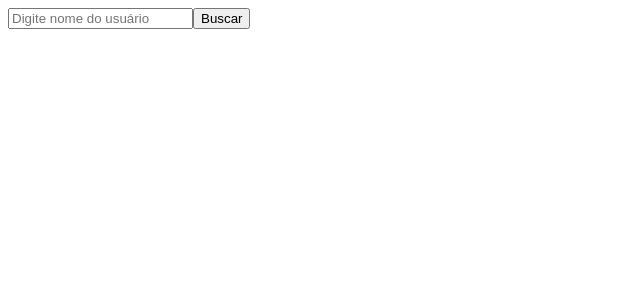
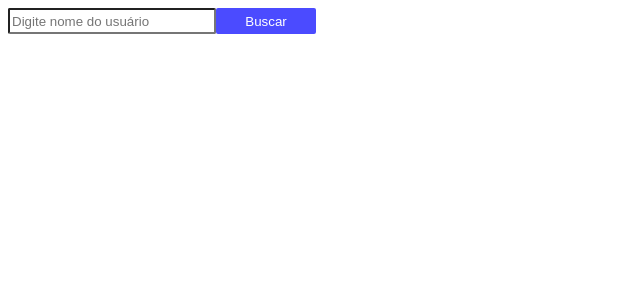
Before and after one commit to diegooppitz/github-api, a Vue app: page / in a window 1280 px wide. Shown: the top 300 px of the page, without its empty margins (0-640 px from the left). Built offline with nearby package versions, Linux system fonts and the light colour scheme.

Commit message:
initial sass

```diff
--- /dev/null
+++ b/src/assets/sass/_main.scss
@@ -0,0 +1,25 @@
+@import url(search.scss);
+
+* {
+  list-style: none;
+}
+
+body {
+  text-align: center;
+}
+
+ul {
+  padding-left: 0;
+}
+
+#app {
+  position: absolute;
+  transform: translate(-50%, 0);
+  left: 50%;
+  top: 25%;
+}
+
+img {
+  width: 300px;
+  height: 300px;
+}
--- /dev/null
+++ b/src/assets/sass/search.scss
@@ -0,0 +1,19 @@
+input,
+.searchButton {
+  display: inline-block;
+  border-radius: 2px;
+}
+
+input {
+  width: 200px;
+  height: 20px;
+}
+
+.searchButton {
+  width: 100px;
+  height: 26px;
+  border: none;
+  background-color: blue;
+  color: #ffffff;
+  opacity: 0.7;
+}
--- a/src/components/Api.vue
+++ b/src/components/Api.vue
@@ -5,7 +5,7 @@
       type="text"
       v-model="userName"
     />
-    <button @click="getRepos()">Buscar</button>
+    <button class="searchButton" @click="getRepos()">Buscar</button>
 
     <template v-if="verif">
       <ul>
@@ -111,5 +111,5 @@ export default {
 
 <!-- Add "scoped" attribute to limit CSS to this component only -->
 <style scoped lang="scss">
-
+@import url(../assets/sass/_main.scss);
 </style>
```
Also changed, not shown: 1 other file (tests, documents, lock files or other folders).
